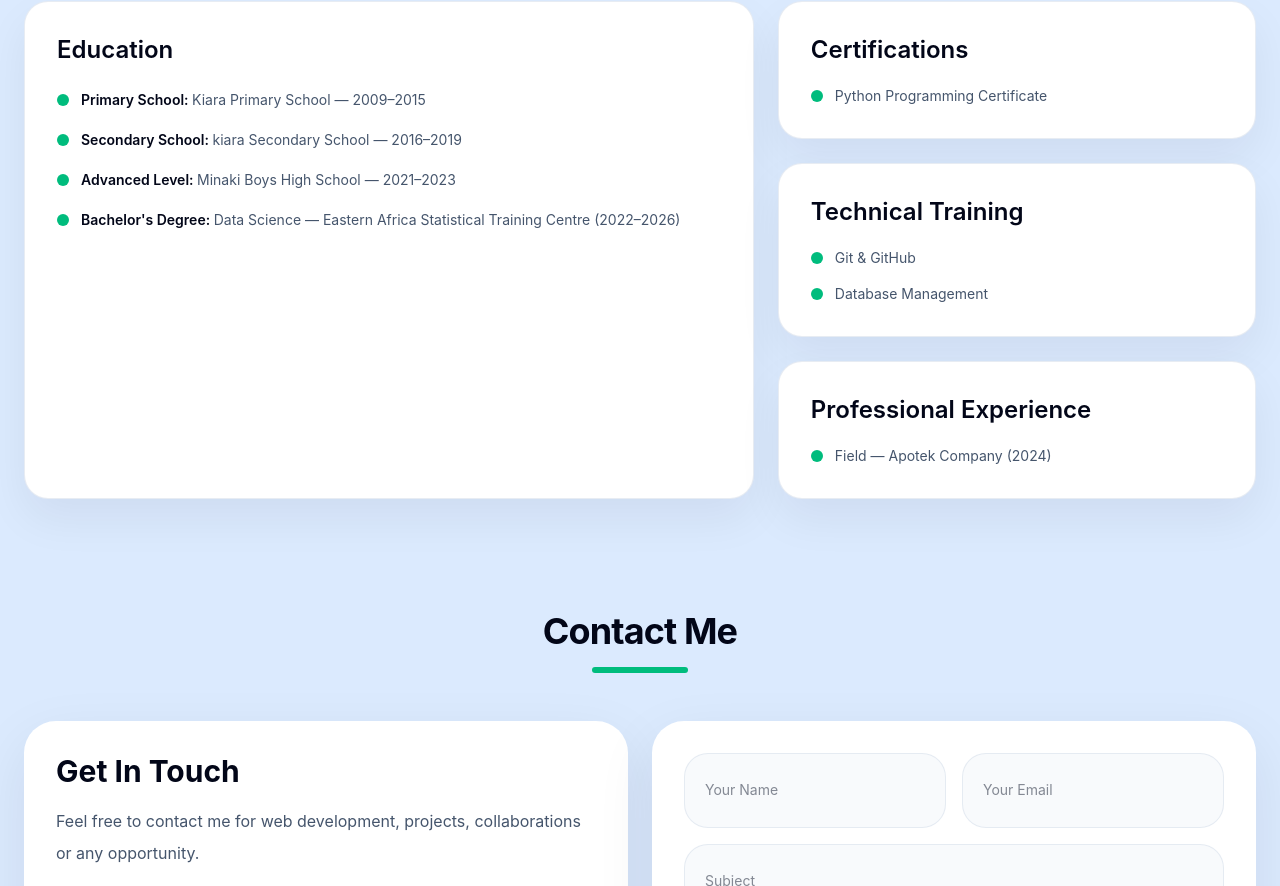
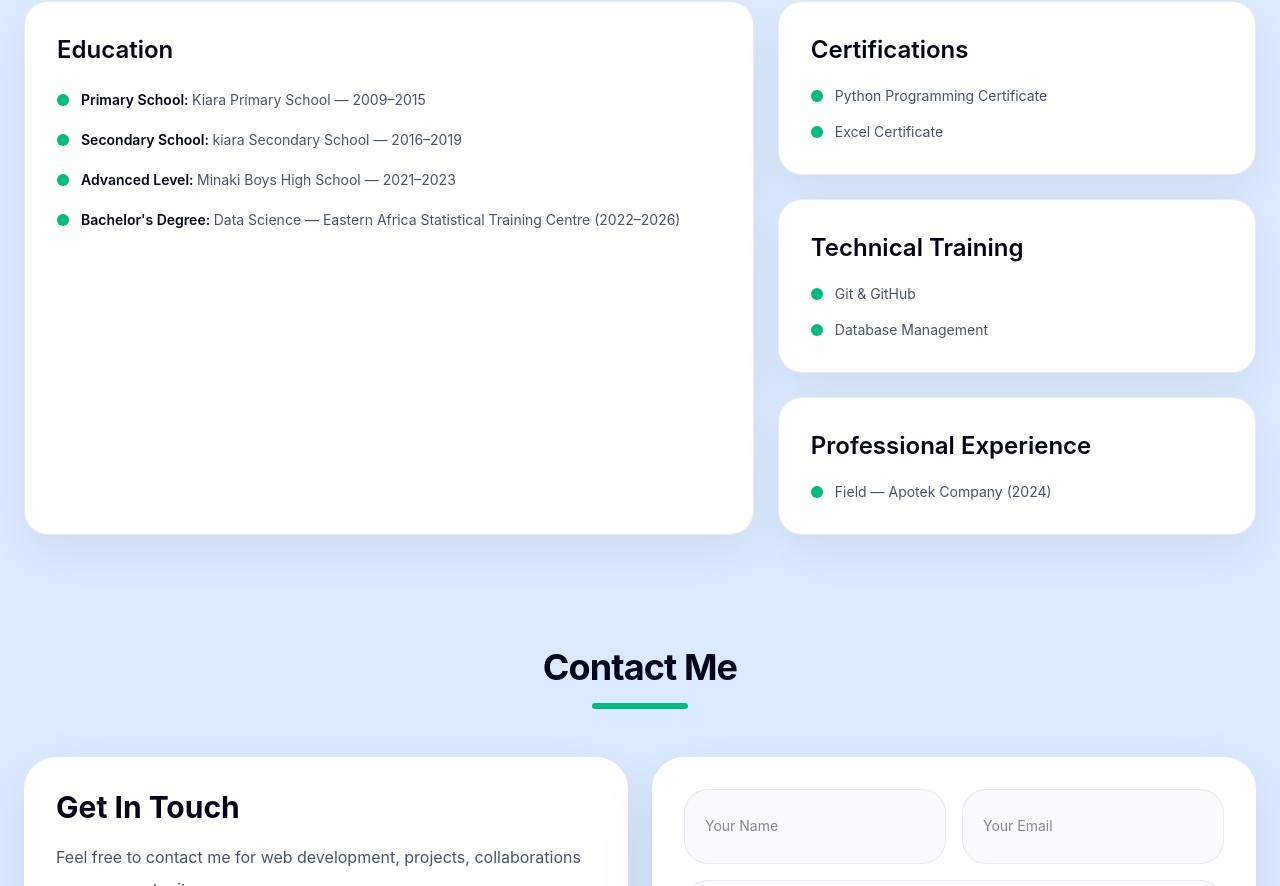
Before and after one commit to muhindi001/portfolio_web, a React (Vite) app in the folder frontend/: page / in a window 1280 px wide. Shown: the part 2460-3346 px from the top of the page. Built offline with nearby package versions, Linux system fonts and the light colour scheme; no server answers.

Commit message:
qualification change

```diff
--- a/frontend/src/App.jsx
+++ b/frontend/src/App.jsx
@@ -450,6 +450,10 @@ function App() {
                     <p className="text-sm">Python Programming Certificate</p>
                     {/* <p className="text-sm">Excel Certificate</p> */}
                   </div>
+                  <div className="flex items-start gap-3">
+                    <span className="mt-1 h-3 w-3 rounded-full bg-emerald-500"></span>
+                    <p className="text-sm">Excel Certificate</p>
+                  </div>
                 </div>
               </article>
               <article className="rounded-[1.5rem] border border-slate-200/80 bg-white p-8 shadow-[0_20px_45px_rgba(15,23,42,0.06)]">
```
